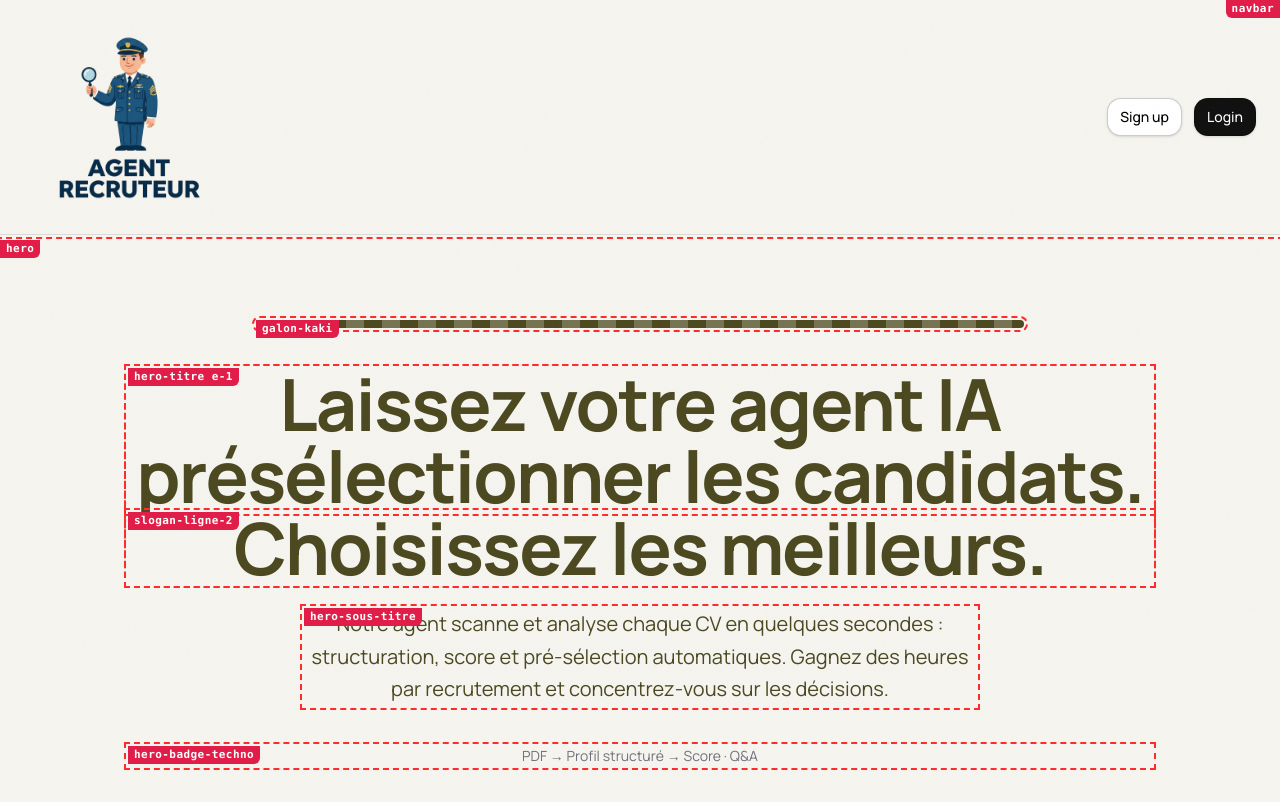
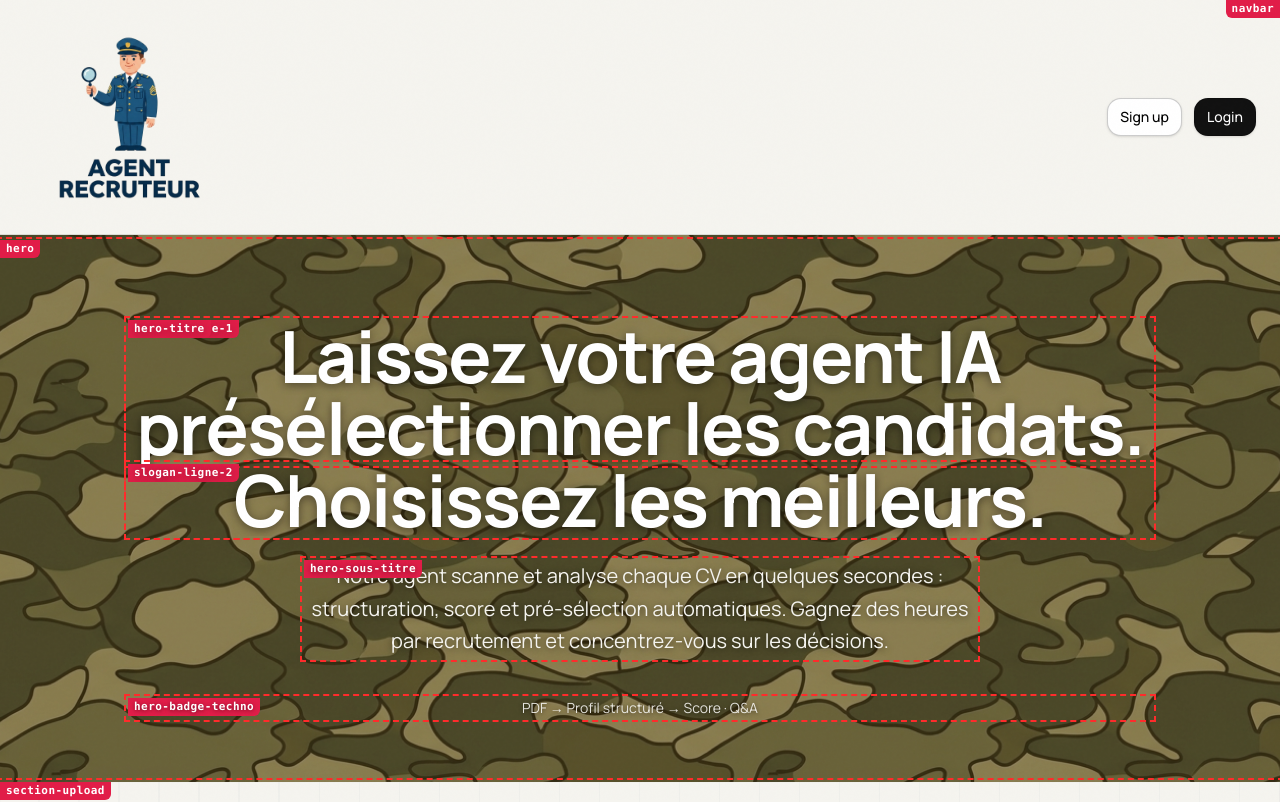
Before and after one commit to laurentknauss/agentrecruteur, a Next.js app in the folder frontend/: page / in a window 1280 px wide. Shown: the top 802 px of the page. Built offline with nearby package versions, Linux system fonts and the light colour scheme.

Commit message:
feat(ui): hero par défaut = fond camouflage (Genini) + voile kaki + textes blancs ; API dev -> 3001

```diff
--- a/frontend/next.config.ts
+++ b/frontend/next.config.ts
@@ -4,7 +4,7 @@ const nextConfig: NextConfig = {
   // Proxy : le frontend appelle /api/* en same-origin, redirigé vers le backend Express.
   // BACKEND_API_URL est surchargé dans les previews de variantes (ex. http://localhost:3011).
   async rewrites() {
-    const api = process.env.BACKEND_API_URL || "http://localhost:3011"
+    const api = process.env.BACKEND_API_URL || "http://localhost:3001"
     return [
       {
         source: "/api/:path*",
--- a/frontend/src/components/hero.tsx
+++ b/frontend/src/components/hero.tsx
@@ -1,8 +1,6 @@
 "use client"
 
 import { motion } from "motion/react"
-import { VARIANT } from "@/lib/variant"
-
 const textRevealVariants = {
   hidden: { y: "100%" },
   visible: (i: number) => ({
@@ -15,21 +13,33 @@ const textRevealVariants = {
   }),
 }
 
-// Palette militaire
-const OLIVE_FONCE = "oklch(0.40 0.06 105)"
-const KAKI_MOYEN = "oklch(0.55 0.05 105)"
 const CREME = "#f5f4ef"
 
-function Inner() {
-  const isB = VARIANT === "B"
+export function Hero() {
   return (
-    <div className="relative z-10 max-w-5xl mx-auto text-center">
+    <section
+      className="relative flex flex-col items-center justify-center px-4 pt-80 pb-16 overflow-hidden"
+      style={{
+        backgroundImage: "url('/bg-camo.jpg')",
+        backgroundSize: "cover",
+        backgroundPosition: "center",
+        backgroundColor: "oklch(0.45 0.06 105)",
+      }}
+      data-devbox="hero"
+    >
+      {/* Voile kaki semi-transparent pour la lisibilité */}
+      <div
+        aria-hidden
+        className="pointer-events-none absolute inset-0"
+        style={{ backgroundColor: "oklch(0.35 0.05 105)", opacity: 0.45 }}
+        data-devbox="voile-hero"
+      />
+
+      <div className="relative z-10 w-full max-w-5xl mx-auto text-center">
         {/* Headline with text mask animation */}
         <h1
-        className={
-          "relative text-5xl sm:text-6xl lg:text-7xl font-bold tracking-tight mb-6 " +
-          (isB ? "text-white" : "text-[oklch(0.40_0.06_105)]")
-        }
+          className="relative text-5xl sm:text-6xl lg:text-7xl font-bold tracking-tight text-white mb-6"
+          style={{ textShadow: "0 2px 10px rgba(0,0,0,0.45)" }}
           data-devbox="hero-titre"
         >
           <span className="block overflow-hidden relative" data-devbox="slogan-ligne-1">
@@ -55,11 +65,8 @@ function Inner() {
           initial={{ opacity: 0, y: 20 }}
           animate={{ opacity: 1, y: 0 }}
           transition={{ duration: 0.6, delay: 0.5 }}
-        className={
-          "relative text-lg sm:text-xl max-w-2xl mx-auto mb-10 leading-relaxed " +
-          (isB ? "" : "text-[oklch(0.40_0.06_105)]")
-        }
-        style={isB ? { color: CREME } : undefined}
+          className="relative text-lg sm:text-xl max-w-2xl mx-auto mb-10 leading-relaxed"
+          style={{ color: CREME, textShadow: "0 1px 6px rgba(0,0,0,0.5)" }}
           data-devbox="hero-sous-titre"
         >
           Notre agent scanne et analyse chaque CV en quelques secondes : structuration, score et
@@ -71,46 +78,13 @@ function Inner() {
           initial={{ opacity: 0, y: 20 }}
           animate={{ opacity: 1, y: 0 }}
           transition={{ duration: 0.6, delay: 0.7 }}
-        className={"relative text-sm " + (isB ? "" : "text-zinc-500")}
-        style={isB ? { color: CREME } : undefined}
+          className="relative text-sm"
+          style={{ color: "rgba(245,244,239,0.9)", textShadow: "0 1px 4px rgba(0,0,0,0.5)" }}
           data-devbox="hero-badge-techno"
         >
           PDF → Profil structuré → Score · Q&amp;A
         </motion.p>
       </div>
-  )
-}
-
-export function Hero() {
-  const isB = VARIANT === "B"
-  return (
-    <section
-      className="relative flex flex-col items-center justify-center px-4 pt-80 pb-16 overflow-hidden bg-[#f5f4ef]"
-      data-devbox="hero"
-    >
-      {isB ? (
-        /* Direction B — panneau kaki « insigne » avec textes blancs */
-        <div
-          className="relative z-10 w-full max-w-5xl mx-auto rounded-3xl px-6 py-12 sm:px-12 sm:py-16 shadow-xl"
-          style={{ backgroundColor: KAKI_MOYEN, outline: `3px solid ${OLIVE_FONCE}` }}
-          data-devbox="panneau-kaki"
-        >
-          <Inner />
-        </div>
-      ) : (
-        /* Direction C — crème + galon kaki discret */
-        <>
-          <div
-            aria-hidden
-            className="relative z-10 h-2 w-2/3 max-w-3xl mx-auto mb-10 rounded-full"
-            style={{
-              background: `repeating-linear-gradient(90deg, ${OLIVE_FONCE} 0 18px, ${KAKI_MOYEN} 18px 36px)`,
-            }}
-            data-devbox="galon-kaki"
-          />
-          <Inner />
-        </>
-      )}
     </section>
   )
 }
```
Also changed, not shown: frontend/public/bg-camo.jpg (added). Lines whose indentation alone changed are shown as unchanged.
